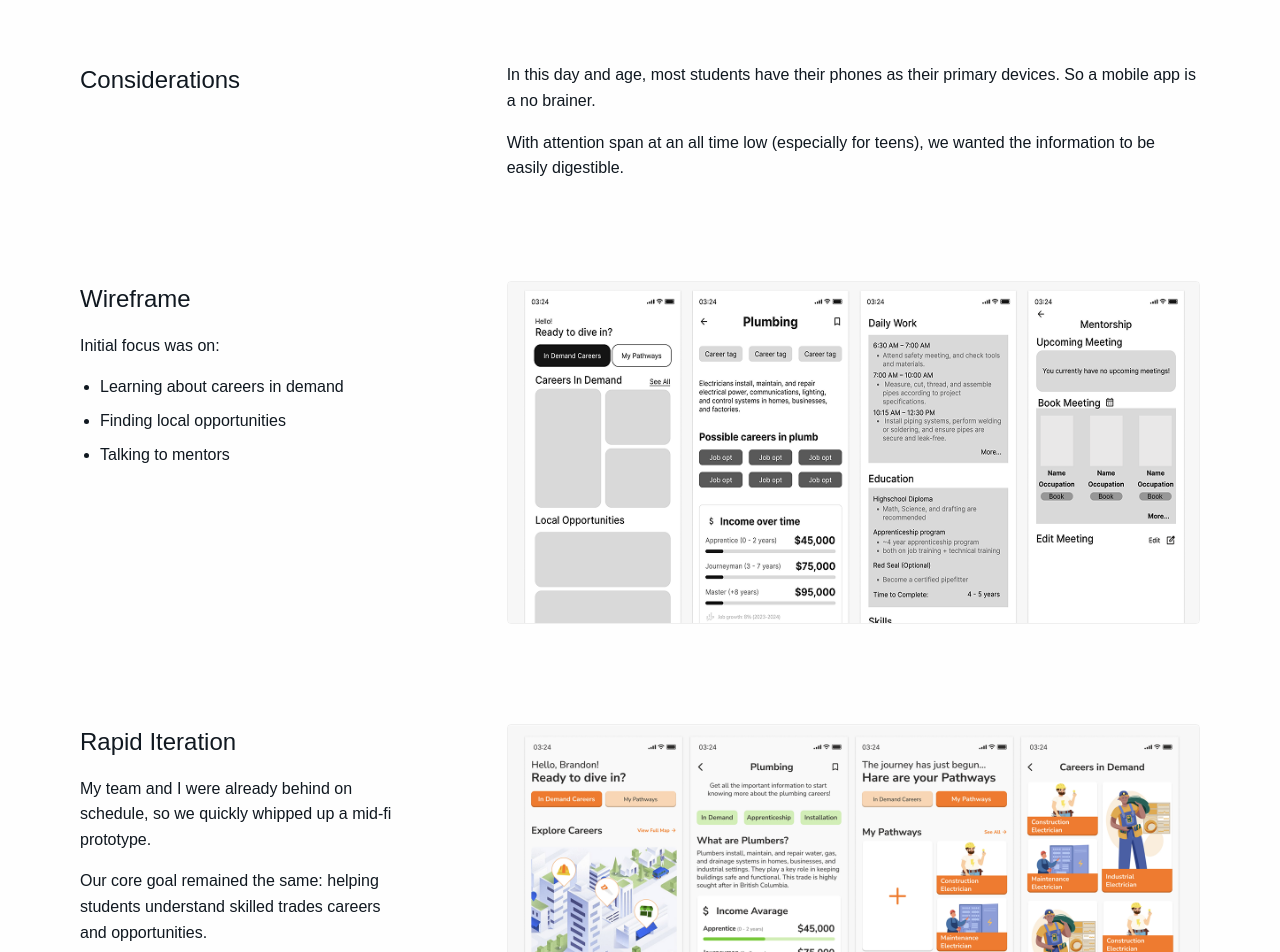
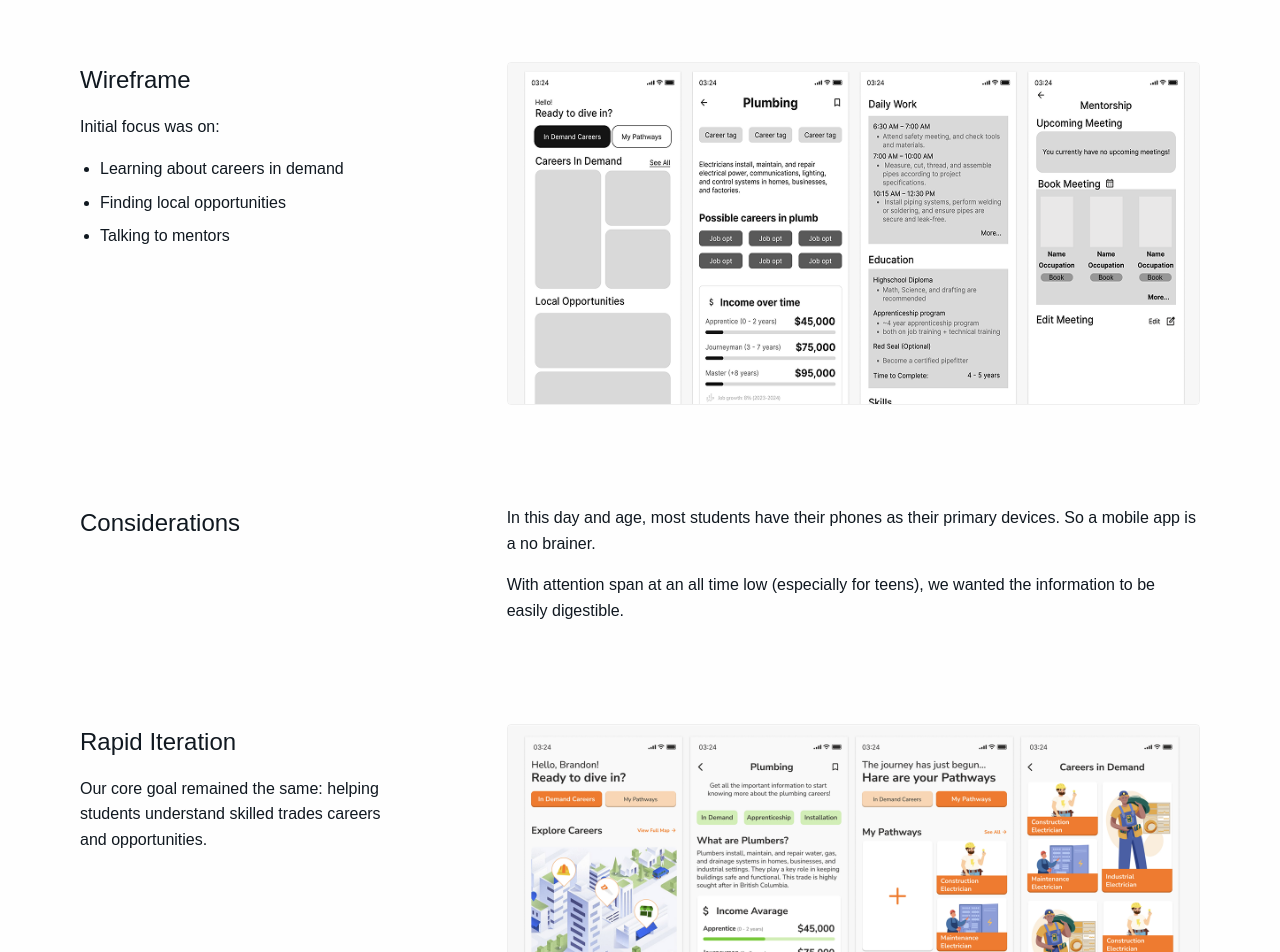
Before and after one commit to daniel-liu01/portfolio, a Next.js app: page /forge in a window 1280 px wide. Shown: the part 4500-5452 px from the top of the page. Built offline with nearby package versions, Linux system fonts and the light colour scheme; a web font is replaced by a local one.

Commit message:
update resume

```diff
--- a/app/forge/page.js
+++ b/app/forge/page.js
@@ -313,21 +313,6 @@ export default function ForgePage() {
           wrapperClassName={styles.scrollFadeWrap}
           visibleClassName={styles.scrollFadeVisible}
         >
-          <ContentSection title="Considerations" variant="textRight">
-            <p>
-              In this day and age, most students have their phones as their
-              primary devices. So a mobile app is a no brainer.
-            </p>
-            <p>
-              With attention span at an all time low (especially for teens), we
-              wanted the information to be easily digestible.
-            </p>
-          </ContentSection>
-        </ScrollFade>
-        <ScrollFade
-          wrapperClassName={styles.scrollFadeWrap}
-          visibleClassName={styles.scrollFadeVisible}
-        >
           <ContentSection
             title="Wireframe"
             variant="textLeftImagesRight"
@@ -351,6 +336,21 @@ export default function ForgePage() {
           wrapperClassName={styles.scrollFadeWrap}
           visibleClassName={styles.scrollFadeVisible}
         >
+          <ContentSection title="Considerations" variant="textRight">
+            <p>
+              In this day and age, most students have their phones as their
+              primary devices. So a mobile app is a no brainer.
+            </p>
+            <p>
+              With attention span at an all time low (especially for teens), we
+              wanted the information to be easily digestible.
+            </p>
+          </ContentSection>
+        </ScrollFade>
+        <ScrollFade
+          wrapperClassName={styles.scrollFadeWrap}
+          visibleClassName={styles.scrollFadeVisible}
+        >
           <ContentSection
             title="Rapid Iteration"
             variant="textLeftImagesRight"
@@ -362,10 +362,6 @@ export default function ForgePage() {
               />
             }
           >
-            <p>
-              My team and I were already behind on schedule, so we quickly
-              whipped up a <strong>mid-fi prototype</strong>.
-            </p>
             <p>
               Our core goal remained the same: helping students understand
               <strong> skilled trades careers and opportunities</strong>.
```
Also changed, not shown: app/levelup/page.js (+3 -14 lines), 1 other file (tests, documents, lock files or other folders).
